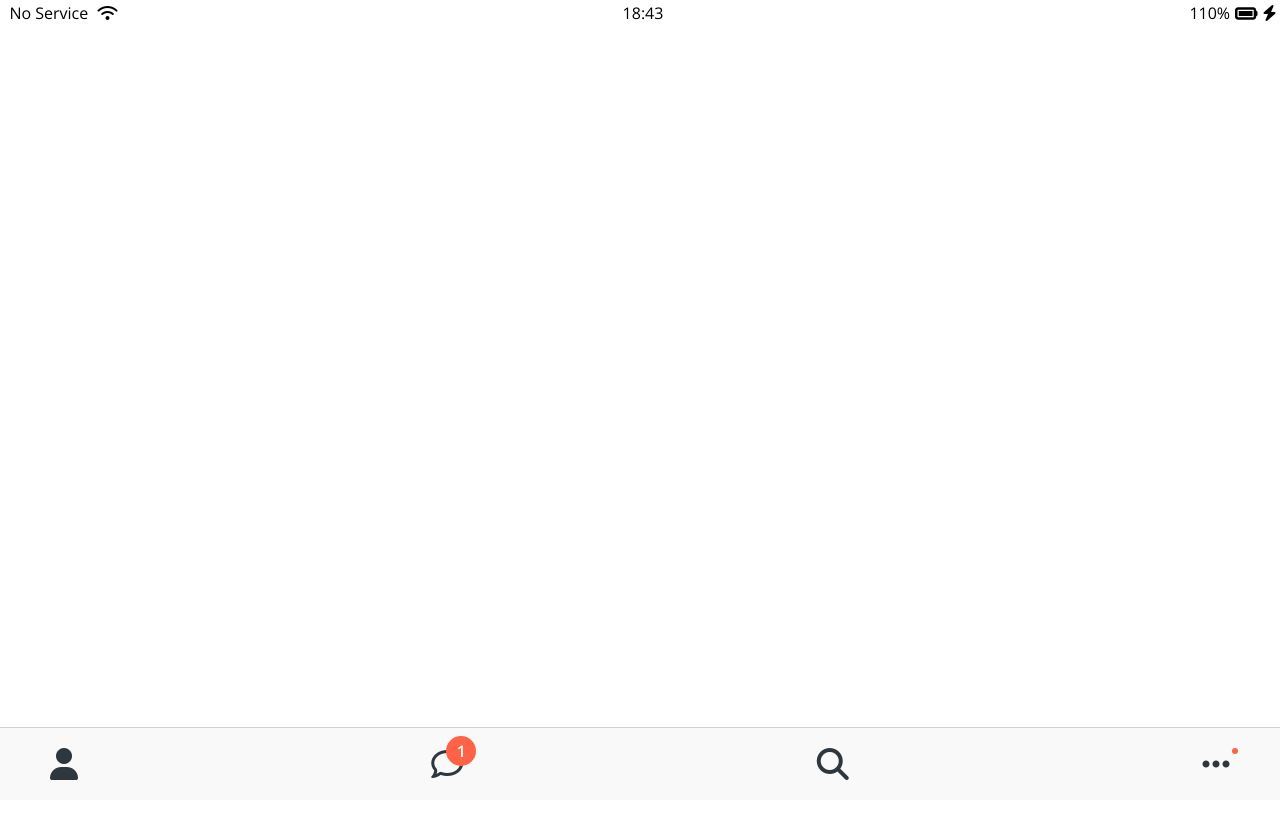
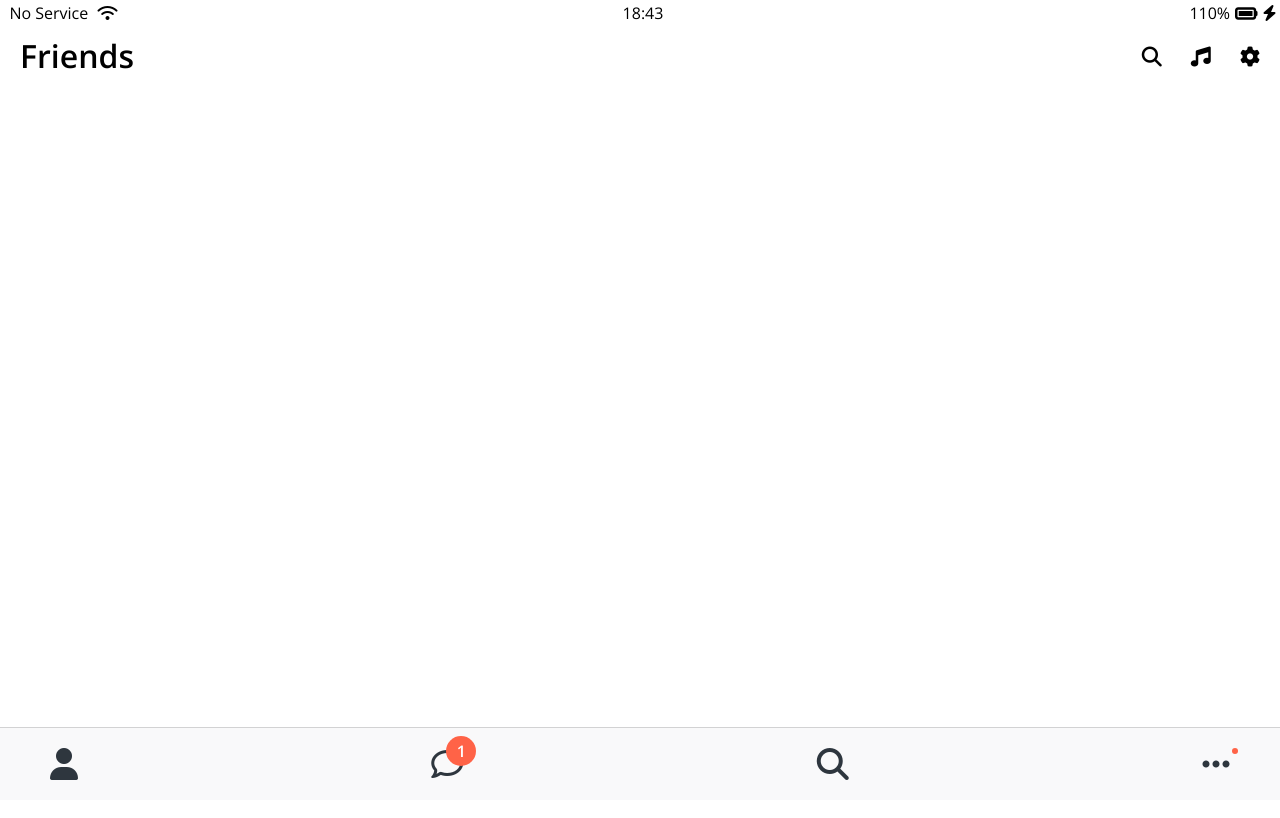
Before and after one commit to Mariojung123/kokoa-clone-2022, a plain HTML site: page friends.html in a window 1280 px wide. Shown: the top 818 px of the page. Drawn offline with nearby package versions, Linux system fonts and the light colour scheme.

Commit message:
Kokoa-Clone 6.14

```diff
--- /dev/null
+++ b/css/components/screen-header.css
@@ -0,0 +1,14 @@
+.screen__header {
+  display: flex;
+  align-items: center;
+  justify-content: space-between;
+  padding: 20px;
+  padding-top: 40px;
+}
+.screen__header__title {
+  font-size: 32px;
+  font-weight: 600;
+}
+.screen__header__icons span {
+  margin-left: 25px;
+}
--- a/css/components/status-bar.css
+++ b/css/components/status-bar.css
@@ -4,6 +4,7 @@
   display: flex;
   justify-content: center;
   padding: 5px 3px;
+  top: 0px;
 }
 .status-bar__column {
   width: 33%;
--- a/css/styles.css
+++ b/css/styles.css
@@ -5,6 +5,7 @@
 /* components */
 @import 'variables.css';
 @import 'components/nav-var.css';
+@import 'components/screen-header.css';
 
 /* screens */
 @import 'screens/login.css';
--- a/friends.html
+++ b/friends.html
@@ -22,7 +22,14 @@
         <i class="fa-solid fa-bolt"></i>
       </div>
     </div>
-
+    <header class="screen__header">
+      <h1 class="screen__header__title">Friends</h1>
+      <div class="screen__header__icons">
+        <span><i class="fa-solid fa-magnifying-glass fa-lg"></i></span>
+        <span><i class="fa-solid fa-music fa-lg"></i></span>
+        <span><i class="fa-solid fa-gear fa-lg"></i></span>
+      </div>
+    </header>
     <nav class="nav">
       <ul class="nav__list">
         <li class="nav__btn">
```
